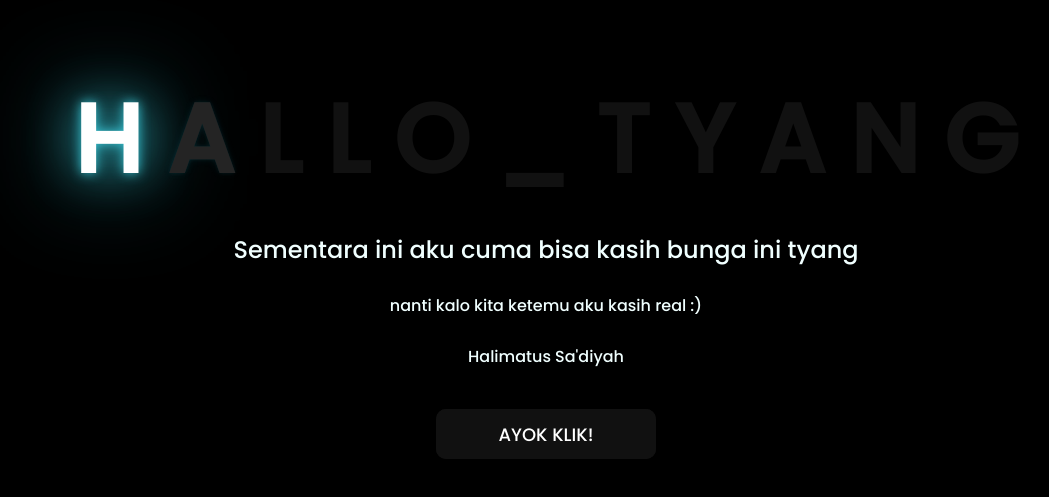
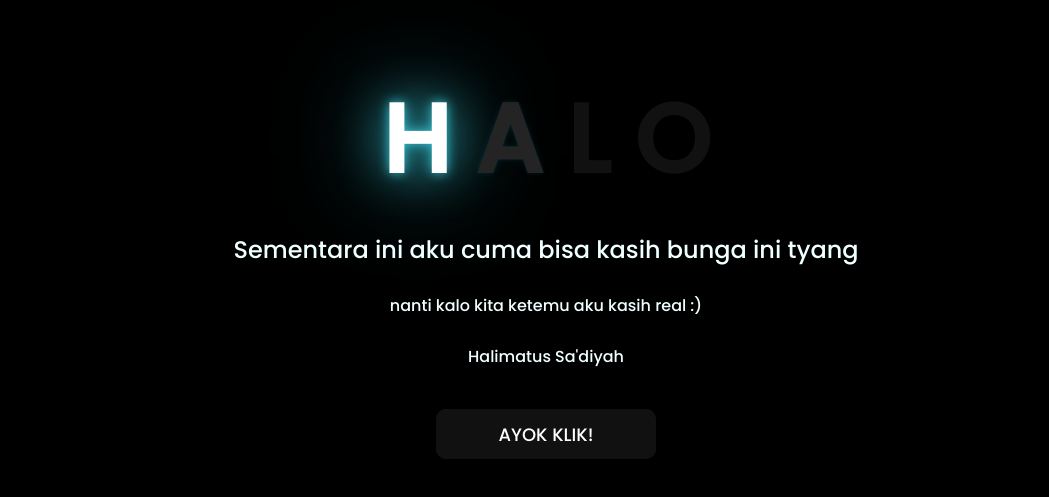
Before and after one commit to mrdika2703/Trend-Bunga, a plain HTML site: page index.html in a window 1280 px wide. Shown: the part 145-642 px from the top of the page, without its empty margins (102-1151 px from the left). Drawn offline with Linux system fonts and the light colour scheme.

Commit message:
Update index.html

```diff
--- a/index.html
+++ b/index.html
@@ -14,14 +14,7 @@
         <span>H</span>
         <span>A</span>
         <span>L</span>
-        <span>L</span>
         <span>O</span>
-        <span>_</span>
-        <span>T</span>
-        <span>Y</span>
-        <span>A</span>
-        <span>N</span>
-        <span>G</span>
     </div>
     <div class="description1" style="text-align: center;">
         <span>Sementara ini aku cuma bisa kasih bunga ini tyang</span>
```
